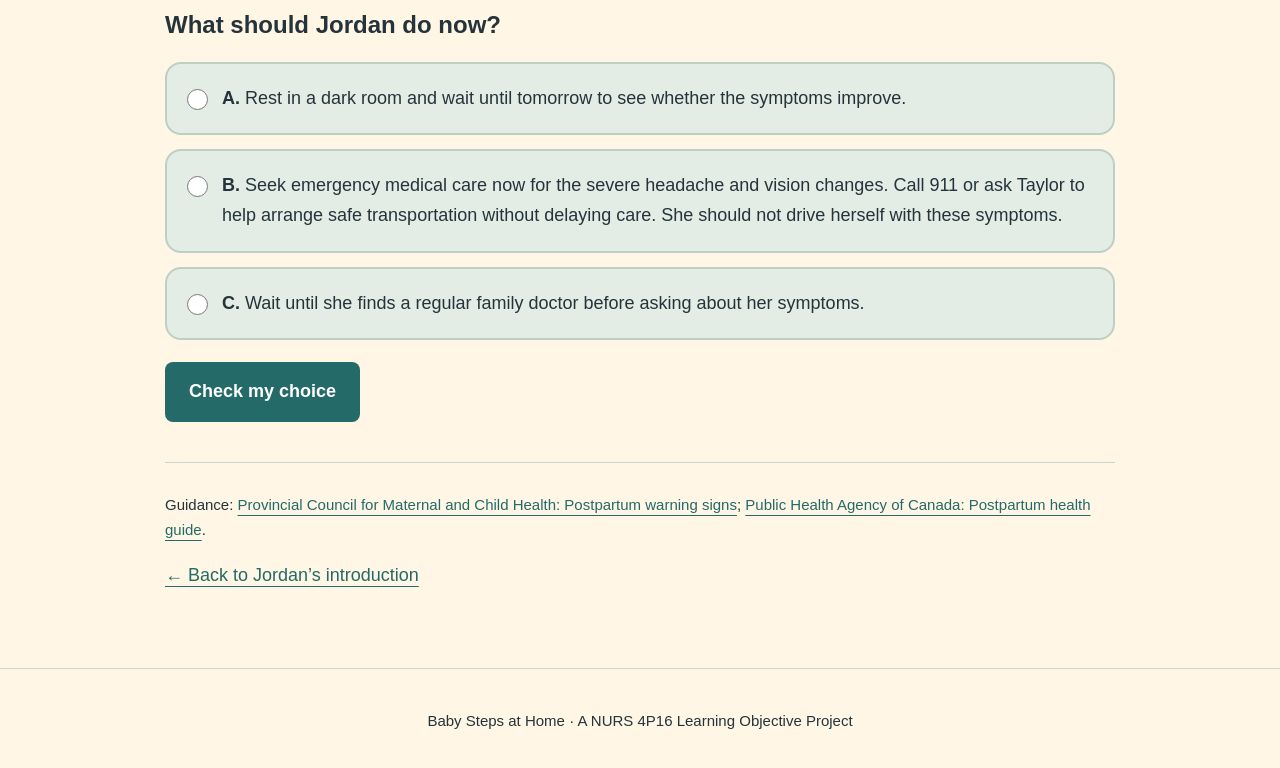
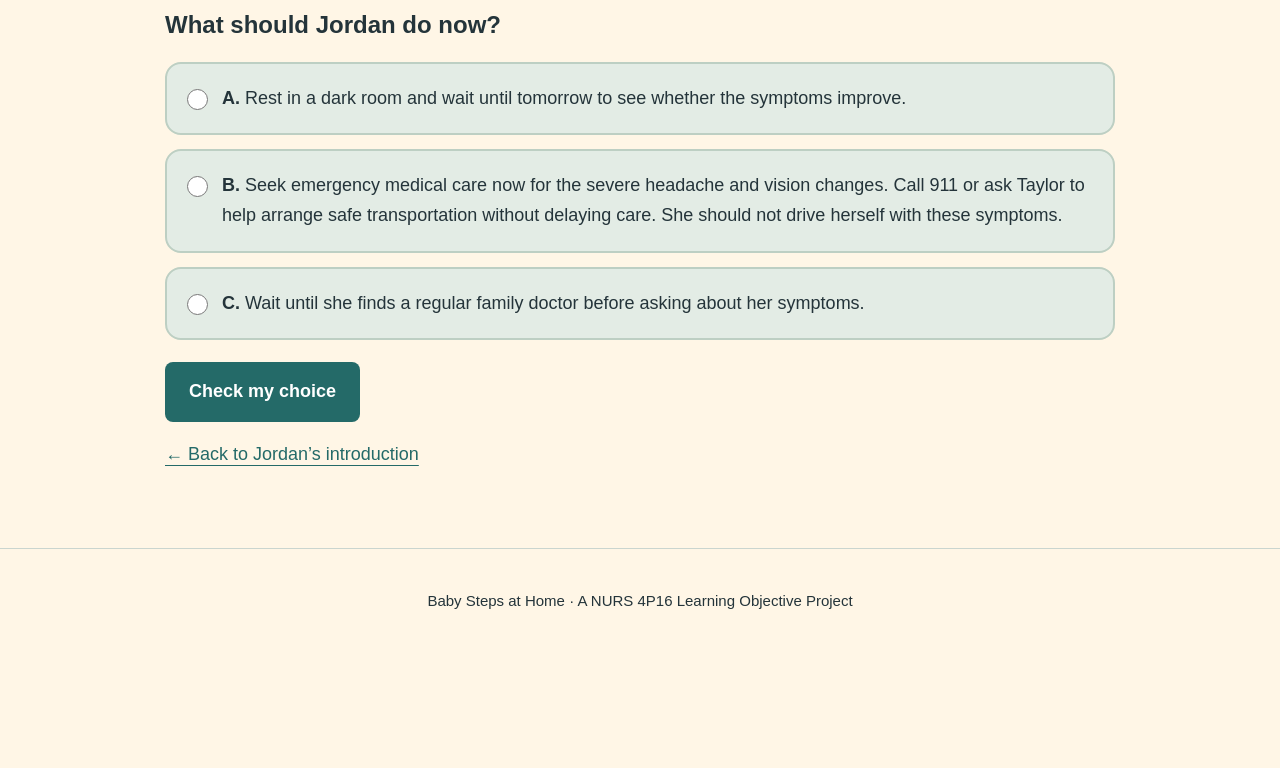
Before and after one commit to lilyhagan22/NURS4P16, a plain HTML site: page jordan-scene1.html in a window 1280 px wide. Shown: the part 1195-1963 px from the top of the page. After the commit the page ends 1848 px from the top, so only its background shows below. Drawn offline with Linux system fonts and the light colour scheme.

Commit message:
Update jordan-scene1.html

```diff
--- a/jordan-scene1.html
+++ b/jordan-scene1.html
@@ -309,17 +309,6 @@
         </a>
       </section>
 
-      <aside class="scene-sources" aria-label="Sources for this scene">
-        <p>
-          Guidance:
-          <a href="https://pcmch.on.ca/program/postpartum-warning-signs/">
-            Provincial Council for Maternal and Child Health:
-            Postpartum warning signs</a>;
-          <a href="https://www.canada.ca/en/public-health/services/child-infant-health/postpartum-health-guide.html">
-            Public Health Agency of Canada: Postpartum health guide</a>.
-        </p>
-      </aside>
-
       <p>
         <a href="jordan.html">&larr; Back to Jordan’s introduction</a>
       </p>
```
